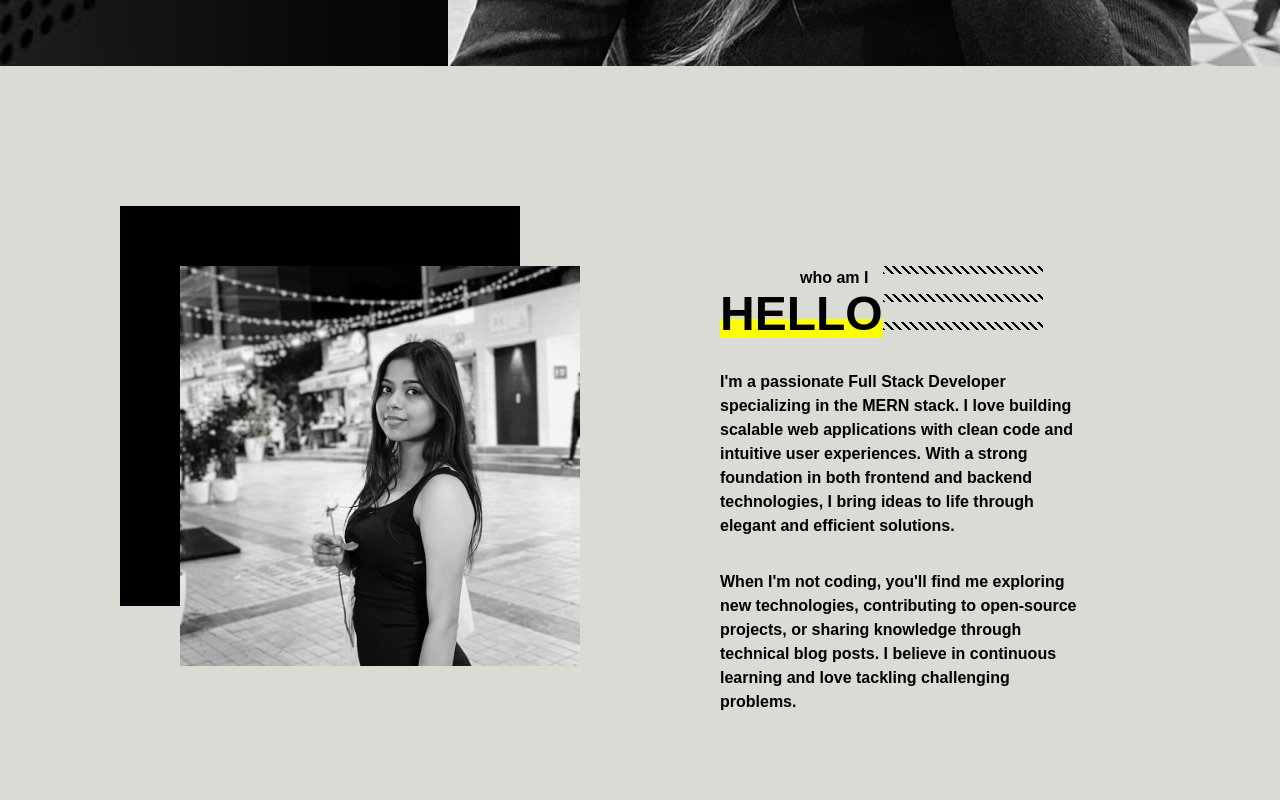
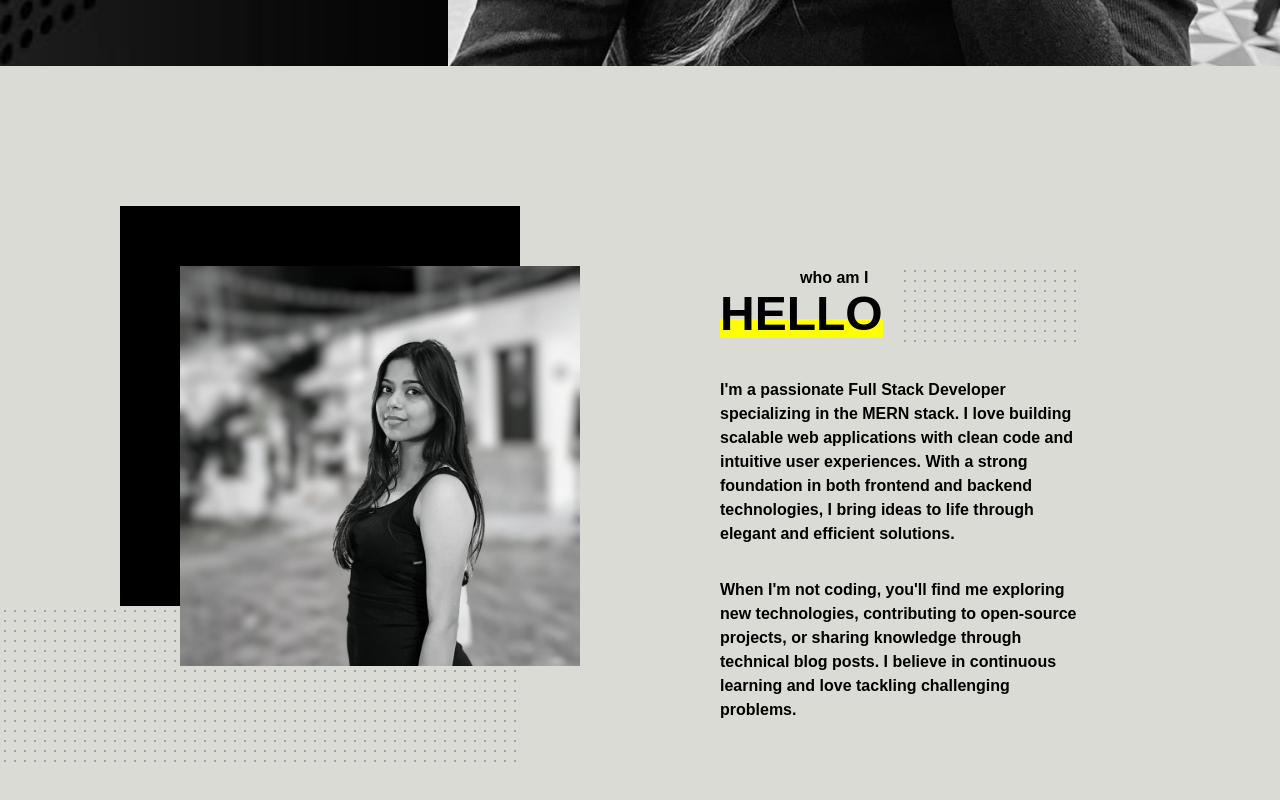
Before and after one commit to megha-56/Portfolio, a Next.js app: page / in a window 1280 px wide. Shown: the part 734-1534 px from the top of the page. Built offline with nearby package versions, Linux system fonts and the light colour scheme.

Commit message:
image adjustments

```diff
--- a/src/components/Home2.jsx
+++ b/src/components/Home2.jsx
@@ -5,9 +5,10 @@ const Home2=()=>{
         <div className="flex h-screen w-screen bg-[#dbdbd5]">
             <div className=" h-screen w-[50%]">
                 <div className="mt-35 ml-30 relative h-100 w-100 bg-black">
-                    <div className="absolute h-100 w-100 mt-15 ml-15 bg-cover bg-center" style={{backgroundImage:"url('port1.jpeg')"}}>
+                    <div className="absolute h-100 w-100 mt-15 ml-15 bg-cover bg-center" style={{backgroundImage:"url('port2.jpeg')"}}>
                     </div>
                 </div>
+                <div className="h-40 w-full bg-[radial-gradient(circle,_#9ca3af_1px,_transparent_1.5px)] bg-[size:10px_10px]"></div>
             </div>
 
             <div className=" font-bold px-50 py-50 flex flex-col gap-8  text-black">
@@ -19,11 +20,8 @@ const Home2=()=>{
                                 HELLO</h1>
                           </div>
                      </div>
-                     <div className="flex flex-col gap-5 mr-10">
-                        <div className="w-40 h-2 bg-[repeating-linear-gradient(45deg,black_0_2px,transparent_2px_6px)]"></div>
-                        <div className="w-40 h-2 bg-[repeating-linear-gradient(45deg,black_0_2px,transparent_2px_6px)]"></div>
-                        <div className="w-40 h-2 bg-[repeating-linear-gradient(45deg,black_0_2px,transparent_2px_6px)]"></div>
-                     </div>
+                     <div className="h-20 w-[50%] bg-[radial-gradient(circle,_#9ca3af_1px,_transparent_1.5px)] bg-[size:10px_10px]"></div>
+
                 </div>
                 <div ><p>I'm a passionate Full Stack Developer specializing in the MERN stack. I love building scalable web applications with clean code and intuitive user experiences. With a strong foundation in both frontend and backend technologies, I bring ideas to life through elegant and efficient solutions.</p></div>
 
```
Also changed, not shown: public/port2.jpeg (added).
